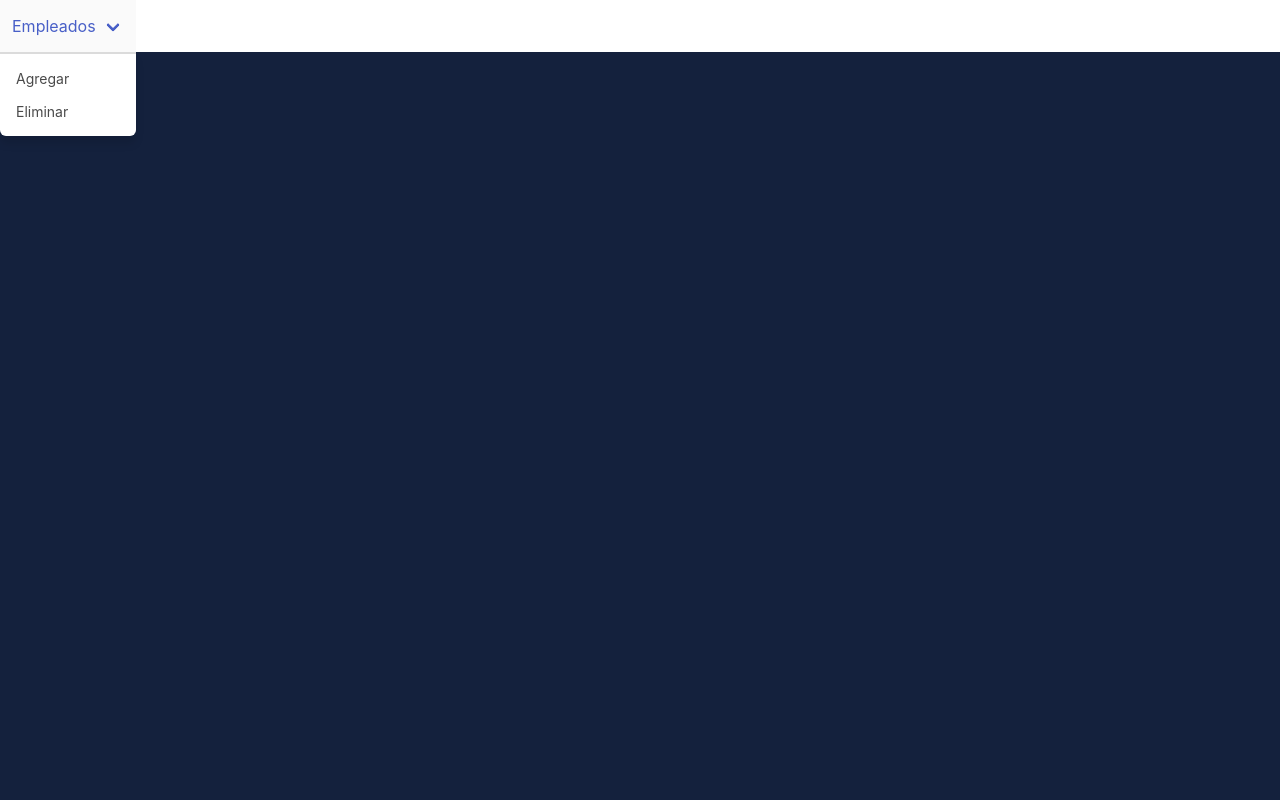
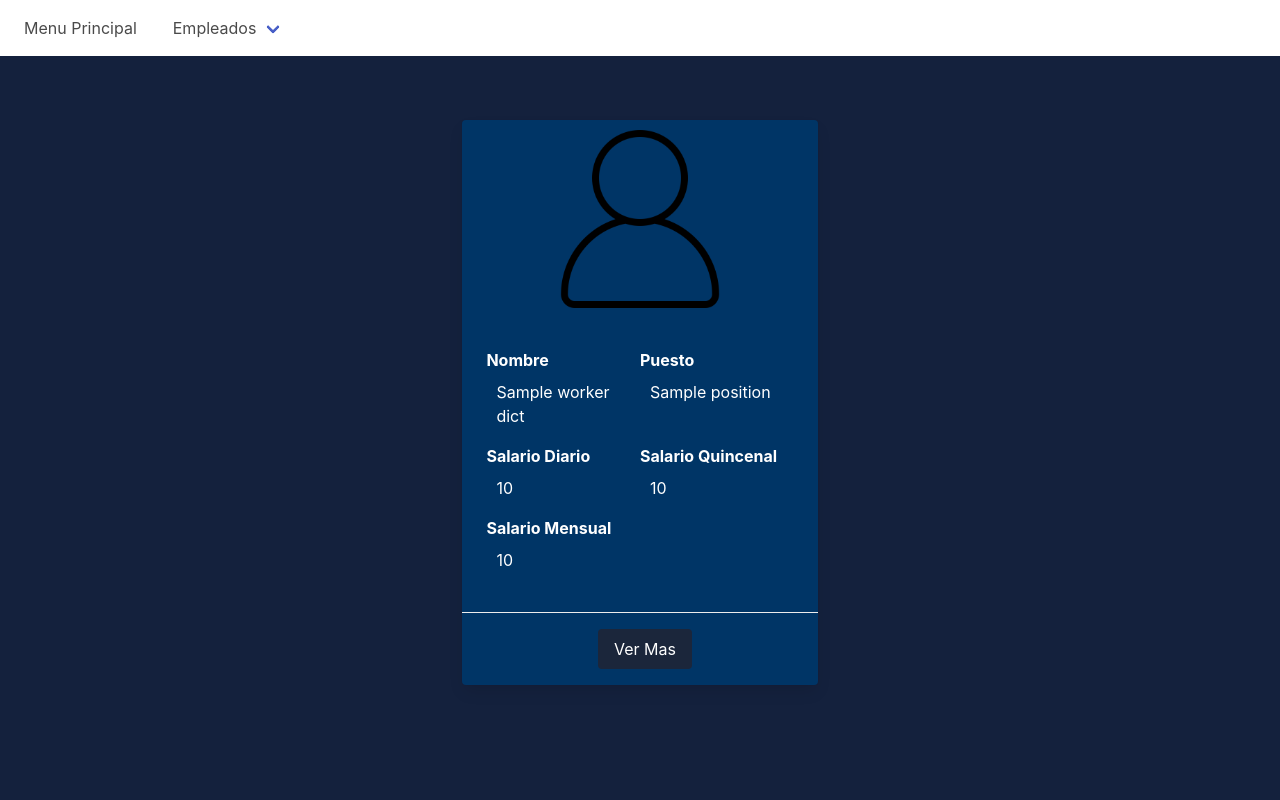
Before and after one commit to AD0104/WorkerManagement, a Flask app: template app/templates/main.html in a window 1280 px wide. Run offline with Flask 2, Linux system fonts and the light colour scheme; the template is opened without the code that fills it: most values are stand-ins (such as "Sample title", 1, 10 or a date in 2020); some libraries are stand-ins or nearby versions.

Commit message:
Done main menu, added navbar item 'Menu Principal' (home), added DBService to retrieve all info of all users (this is an error, must fix according to ToDo list)

```diff
--- a/app/db_services.py
+++ b/app/db_services.py
@@ -1,6 +1,11 @@
 from flask_mysqldb import MySQL
 
 conn = MySQL()
+
+workers_fields_titles = ["name","last_name","age","sex","birth_date","curp","entry_date",
+                        "position","branch","minutely_salary","hourly_salary","daily_salary",
+                        "biweekly_salary","monthly_salary","vacation_assigned_days","vacation_taken_days",
+                        "vacation_remaining_days"]
 
 def get_user(usr_name: str) -> dict:
     crs = conn.connection.cursor()
@@ -9,3 +14,20 @@
     if result:
         return {"usr-name": result[0], "usr-passwrd":result[1]}
     return {}
+def get_workers()->dict:
+    crs = conn.connection.cursor()
+    crs.execute("""SELECT name,last_name,age,sex,birth_date,curp,entry_date,
+                        position,branch,minutely_salary,hourly_salary,daily_salary,
+                        biweekly_salary,monthly_salary,vacation_assigned_days,vacation_taken_days,
+                        vacation_remaining_days
+                FROM TB_Employees""")
+    result = crs.fetchall()
+    return_dict = {}
+    row_count = 1
+    for row in result:
+        tmp_dict = {}
+        for key, value in zip(workers_fields_titles, row):
+            tmp_dict[key] = str(value)
+        return_dict[f"worker_{row_count}"] = tmp_dict
+        row_count+=1
+    return return_dict
--- a/app/static/css/general-styles.css
+++ b/app/static/css/general-styles.css
@@ -7,6 +7,9 @@
 :root {
     --background: #14213D;
     --background-alternate: #00356680;
+    --background-alternate-light: #003566;
+    --background-blue: #1b263b;
+    --background-yellow: #fca311;
 }
 
 body {
@@ -14,6 +17,11 @@
     min-height: 100vh;
     height: auto;
     background-color: var(--background);
+}
+
+a,
+p {
+    color: inherit;
 }
 
 .label {
@@ -47,3 +55,60 @@
 .form {
     width: 75%;
 }
+
+/* Card (3 each row) */
+.row {
+    margin-block: 1em;
+    display: flex;
+    flex-direction: row;
+    justify-content: space-evenly;
+    align-items: center;
+    color: white;
+}
+
+.row p,
+.row a {
+    margin-left: 10px;
+    color: white;
+}
+
+.card {
+    width: 30%;
+    background-color: var(--background-alternate-light);
+}
+
+.card-image {
+    display: flex;
+    justify-content: center;
+}
+
+.card-image img {
+    width: 50%;
+    margin-top: 10px;
+    object-fit: cover;
+}
+
+.card-footer {
+    padding-block: 1em;
+}
+
+.content-row {
+    width: 100%;
+    margin-block: 1em;
+    display: flex;
+    flex-direction: row;
+}
+
+.content-row--item {
+    width: 50%;
+}
+
+.button {
+    background-color: var(--background-blue);
+    border: none;
+    transition: all 0.2s ease-in-out;
+}
+
+.button:hover {
+    color: var(--background-yellow);
+}
--- a/app/templates/main.html
+++ b/app/templates/main.html
@@ -1,2 +1,53 @@
-{% extends 'base.html' %} {% block body %} {% include 'navbar.html' %} {%
-endblock %}
+{% extends 'base.html' %} {% block body %} {% include 'navbar.html' %}
+<section class="section">
+	{% set row_count = 1%}
+	{% for _, worker_dict in worker_info.items()%}
+		{% if loop.index0 % 3 == 0 %}
+		<section class="row">
+		{% endif %}
+		<div class="card">
+			<div class="card-image">
+					<img src="{{url_for('static', filename='./images/user.png') }}" alt="Foto de usuario de {{worker_dict['name']}}" loading="lazy">
+			</div>
+			<div class="card-content">
+				<div class="content">
+					<div class="content-row">
+						<div class="content-row--item">
+							<label class="label">Nombre</label>
+							<p>{{worker_dict["name"]}}</p>
+						</div>
+						<div class="content-row--item">
+							<label class="label">Puesto</label>
+							<p>{{worker_dict["position"]}}</p>
+						</div>
+					</div>
+					<div class="content-row">
+						<div class="content-row--item">
+							<label class="label">Salario Diario</label>
+							<p>{{worker_dict["daily_salary"]}}</p>
+						</div>
+						<div class="content-row--item">
+							<label class="label">Salario Quincenal</label>
+							<p>{{worker_dict["biweekly_salary"]}}</p>
+						</div>
+					</div>
+					<div class="content-row">
+						<div class="content-row--item">
+							<label class="label">Salario Mensual</label>
+							<p>{{worker_dict["monthly_salary"]}}</p>
+						</div>
+					</div>
+				</div>
+			</div>
+			<footer class="card-footer field is-grouped is-grouped-centered">
+				<div class="control">
+					<a href="#" class="button">Ver Mas</a>
+				</div>
+			</footer>
+		</div>
+		{% if loop.index0 % 3 == 2 or loop.last %}
+		</section>
+		{% endif %}
+	{%endfor%}
+</section>
+{%endblock %}
--- a/app/templates/navbar.html
+++ b/app/templates/navbar.html
@@ -13,6 +13,9 @@
 	</div>
 	<div class="navbar-menu">
 		<div class="navbar-start">
+			<div class="navbar-item is-hoverable">
+				<a href="{{ url_for('main_menu') }}" class="navbar-item">Menu Principal</a>
+			</div>
 			<div class="navbar-item has-dropdown is-hoverable">
 				<a class="navbar-link"> Empleados </a>
 
--- a/main.py
+++ b/main.py
@@ -1,6 +1,8 @@
 from app import create_app
 from flask import render_template
 from flask_login import login_required
+
+from app.db_services import get_workers
 
 app = create_app()
 
@@ -11,4 +13,7 @@
 @app.route("/menu")
 @login_required
 def main_menu():
-    return render_template('main.html')
+    context = {
+        "worker_info": get_workers()
+            }
+    return render_template('main.html', **context)
```
